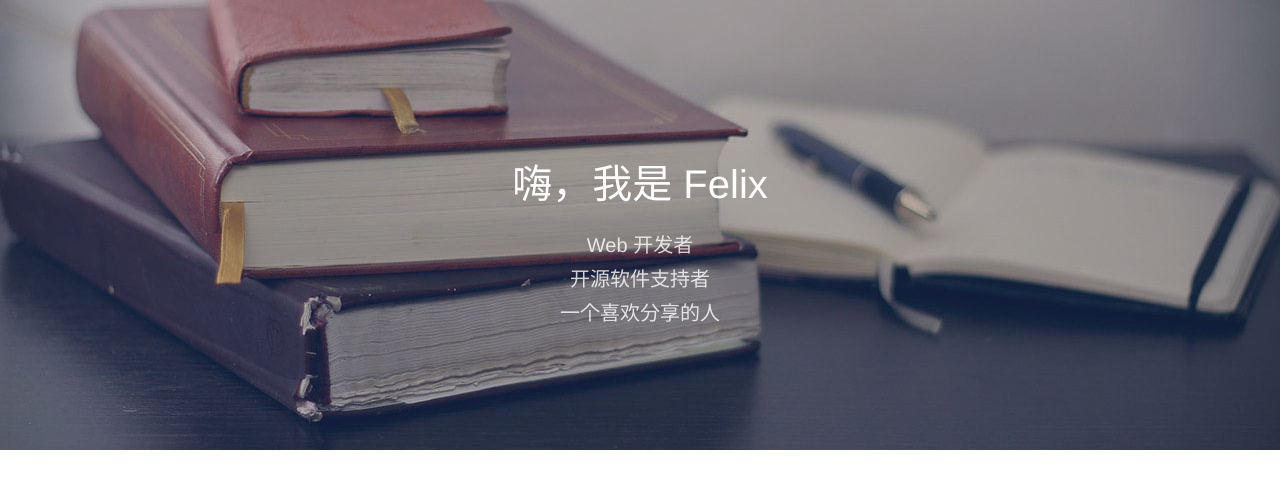
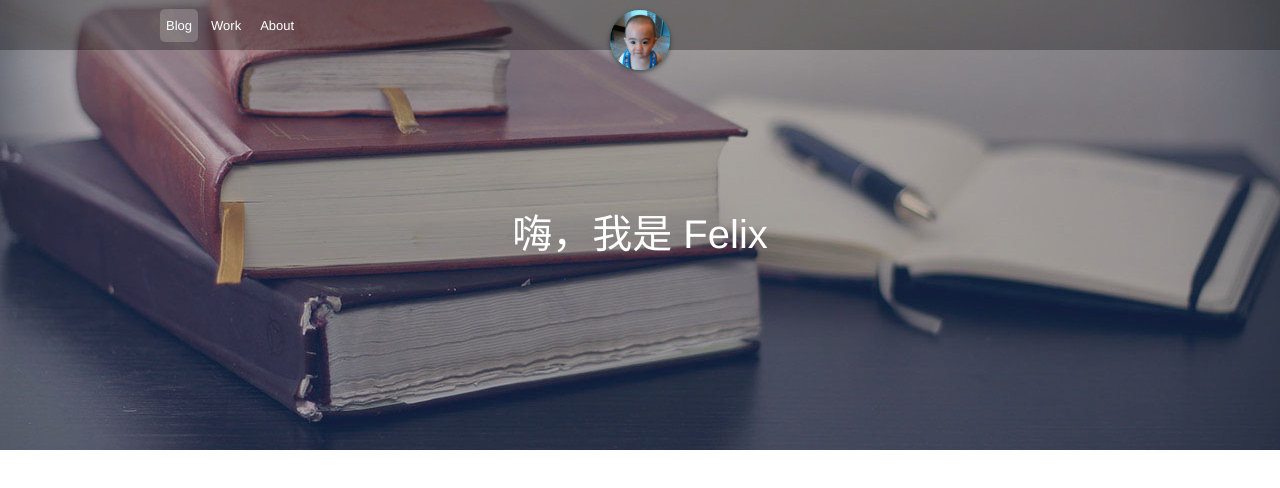
Before and after one commit to qqfelix/qqfelix.github.io, a plain HTML site: page index.html in a window 1280 px wide. Drawn offline with Linux system fonts and the light colour scheme.

Commit message:
首页添加nav menu

```diff
--- a/index.html
+++ b/index.html
@@ -5,16 +5,23 @@
         <title>felix的个人网站</title>
         <link rel="stylesheet" href="main.css" type="text/css">
     </head>
-    <body>
+    <body class="welcome">
+        <div class="header">
+            <div class="container clearfix">
+                <ul class="nav">
+                    <li class="current"><a href="">Blog</a></li>
+                    <li><a href="">Work</a></li>
+                    <li><a href="">About</a></li>
+                </ul>
+            </div>
+            <a href="/" class="logo">
+                <img src="images/avatar.png" class="logo-img" alt="">
+            </a>
+        </div>
         <div class="banner-page clearfix">
             <h1 class="tagline">
                 嗨，我是 Felix
             </h1>
-            <div class="tagline-caption">
-                Web 开发者 <br>
-                开源软件支持者 <br>
-                一个喜欢分享的人
-            </div>
         </div>
     </body>
 </html>
--- a/main.css
+++ b/main.css
@@ -2,6 +2,11 @@
 
 * {
     box-sizing: border-box;
+}
+
+.container {
+    width: 960px;
+    margin: 0 auto;
 }
 
 body {
@@ -34,6 +39,10 @@ a {
 
 /* welcome.css */
 
+.welcome .header{
+    background: rgba(0, 0, 0, 0.3);
+}
+
 .banner-page {
     background: url("./images/felix-banner.jpg");
     height: 450px;
@@ -43,7 +52,7 @@ a {
 }
 
 .tagline {
-    margin-top: 150px;
+    margin-top: 200px;
     margin-bottom: 10px;
     color: #fff;
     text-align: center;
@@ -51,12 +60,6 @@ a {
     font-weight: normal;
 }
 
-.tagline-caption {
-    color: #fff;
-    font-size: 20px;
-    text-align: center;
-    opacity: 0.8;
-}
 
 /* layout.css */
 
@@ -67,6 +70,36 @@ a {
     width: 100%;
     background: #00b0b8;
     height: 50px;
+}
+
+.header .nav {
+    margin: 0;
+    padding: 0;
+    float: left;
+    line-height: 50px;
+}
+
+.header .nav li {
+    margin-right: 7px;
+    list-style: none;
+    float: left;
+}
+
+.header .nav li a {
+    color: #fff;
+    font-size: 13px;
+    padding: 8px 5px;
+    border: 1px solid transparent;
+    border-radius: 5px;
+}
+
+.header .nav li a:hover {
+    border: 1px solid rgba(255, 255, 255, 0.2);
+}
+
+.header .nav li.current a {
+    background: rgba(255, 255, 255, 0.2);
+    border: 1px solid transparent;
 }
 
 .header .logo {
```
Also changed, not shown: post1.html (+7 -0 lines).
